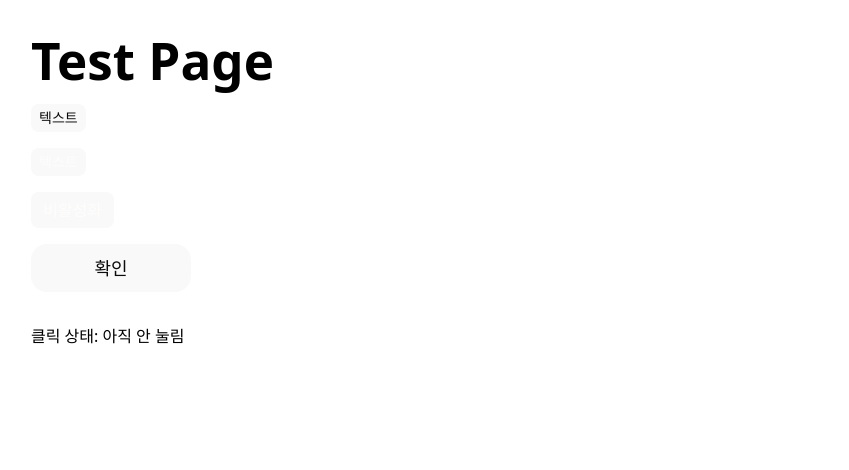
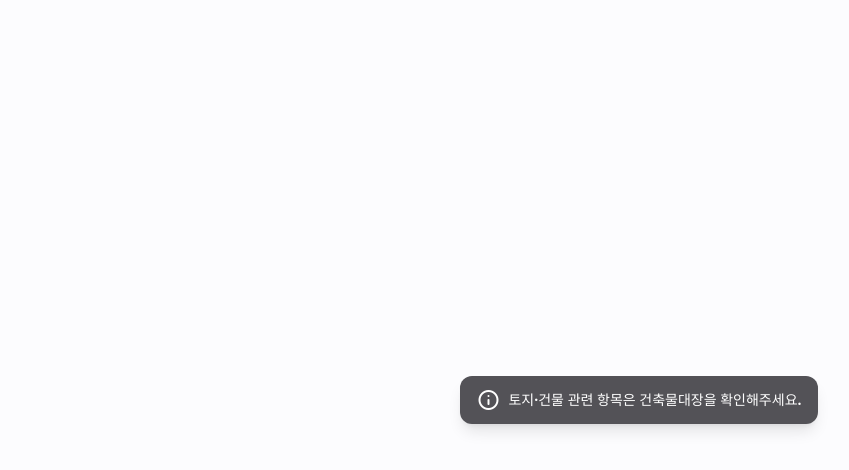
Before and after one commit to eosa1414/bang-jwo, a React (Vite) app in the folder front-end/: page /test in a window 1280 px wide. Shown: the top 470 px of the page, without its empty margins (1-850 px from the left). Built offline with nearby package versions, Linux system fonts and the light colour scheme; a web font is replaced by a local one.

Commit message:
feat: 계약서 헤더, 공지 컴포넌트 생성

```diff
--- /dev/null
+++ b/front-end/src/components/headers/HeaderContract.tsx
@@ -0,0 +1,27 @@
+import { Link } from "react-router-dom";
+import Logo from "/logo.svg";
+
+interface HeaderProps {
+  title?: string;
+}
+
+const Header = ({ title }: HeaderProps) => {
+  return (
+    <header className="flex w-full h-[55px] px-[14px] justify-between items-center border-b border-neutral-light100">
+      <Link to="/" className="flex items-center gap-2">
+        <img src={Logo} className="w-[35.28px]" alt="BangJwo logo" />
+        <span className="text-lg font-['TmonMonsori'] text-gold">방줘</span>
+      </Link>
+
+      <div className="text-base font-bold">
+        {title || "텍스트"}
+      </div>
+
+      <div className="flex items-center mr-4">
+        <i className="material-symbols-rounded text-xl">chat</i>
+      </div>
+    </header>
+  );
+};
+
+export default Header;
--- /dev/null
+++ b/front-end/src/components/notices/ContractNotice.tsx
@@ -0,0 +1,14 @@
+import React from "react";
+
+const ContractNotice = () => {
+  return (
+    <div className="flex items-center gap-2 px-4 py-3 bg-neutral-dark200 text-white rounded-xl text-sm shadow-lg w-fit">
+      <i className="material-symbols-rounded text-white text-base">info</i>
+      <span className="font-bold">
+        토지·건물 관련 항목은 건축물대장을 확인해주세요.
+      </span>
+    </div>
+  );
+};
+
+export default ContractNotice;
--- a/front-end/src/index.css
+++ b/front-end/src/index.css
@@ -52,8 +52,8 @@
   font-weight: 400;
 
   color-scheme: light dark;
-  color: rgba(255, 255, 255, 0.87);
-  background-color: #242424;
+  color: rgba(0, 0, 0, 0.87);
+  background-color: #ffffff;
 
   font-synthesis: none;
   text-rendering: optimizeLegibility;
--- a/front-end/src/pages/TestPage.tsx
+++ b/front-end/src/pages/TestPage.tsx
@@ -1,65 +1,12 @@
-import React, { useState } from 'react'
-import Button from '../components/buttons/Button'
+import React from "react";
+import ContractNotice from "../components/notices/ContractNotice";
 
-function TestPage() {
-  const [clicked, setClicked] = useState(false)
+const TestPage = () => {
+  return (
+    <div className="min-h-screen flex items-center justify-center bg-neutral-light300">
+      <ContractNotice />
+    </div>
+  );
+};
 
-  const handleClick = () => {
-    setClicked((prev) => !prev)
-  }
-
-  return (
-    <>
-      {/*
-        1) flex-col은 세로 배치
-        2) items-start를 추가해 자식이 왼쪽 정렬 & 내용물 크기에 맞도록 (가로로 늘어나지 않음)
-        3) 만약 버튼들을 화면 중앙에 놓고 싶다면, items-center로 변경
-      */}
-      <div className="flex flex-col items-start gap-4 p-8 bg-white min-h-screen">
-        <h1 className="text-3xl font-bold text-black">Test Page</h1>
-
-        <Button
-          onClick={handleClick}
-          size="small"
-          bgColor="neutral-light100"
-          textColor="neutral-black"
-        >
-          텍스트
-        </Button>
-
-        <Button
-          onClick={handleClick}
-          size="small"
-          bgColor="coral-red"
-          textColor="neutral-white"
-        >
-          텍스트
-        </Button>
-
-        <Button
-          size="basic"
-          bgColor="neutral-dark200"
-          textColor="neutral-white"
-          disabled
-        >
-          비활성화
-        </Button>
-
-        <Button
-          onClick={handleClick}
-          size="medium"
-          bgColor="gold-light"
-          textColor="neutral-black"
-        >
-          확인
-        </Button>
-
-        <div className="text-black mt-4">
-          클릭 상태: {clicked ? '눌렀어요!' : '아직 안 눌림'}
-        </div>
-      </div>
-    </>
-  )
-}
-
-export default TestPage
+export default TestPage;
```
